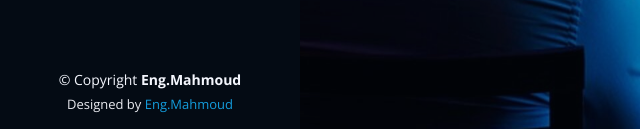
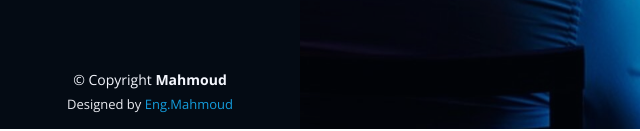
Before and after one commit to darwech/Mahmoud-cv, a plain HTML site: page index.html in a window 1280 px wide. Shown: the part 671-802 px from the top of the page, 0-640 px from the left. Drawn offline with nearby package versions, Linux system fonts and the light colour scheme.

Commit message:
Update index.html

```diff
--- a/index.html
+++ b/index.html
@@ -278,7 +278,7 @@
   <footer id="footer">
     <div class="container">
       <div class="copyright">
-        &copy; Copyright <strong><span>Eng.Mahmoud</span></strong>
+        &copy; Copyright <strong><span>Mahmoud</span></strong>
       </div>
       <div class="credits">
         <!-- All the links in the footer should remain intact. -->
```
